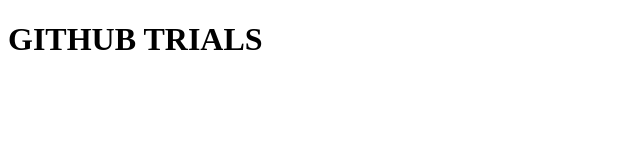
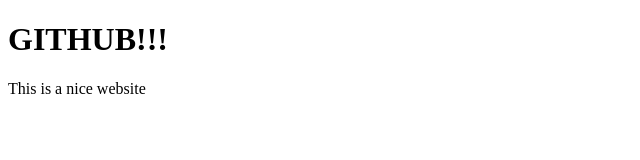
Before and after one commit to MathuraMG/DELETE_THIS, a plain HTML site: page index.html in a window 1280 px wide. Shown: the whole page, without its empty margins (0-640 px from the left). Drawn offline with Linux system fonts and the light colour scheme.

Commit message:
add a p tag

```diff
--- a/index.html
+++ b/index.html
@@ -7,6 +7,7 @@
   <title>Sample</title>
 </head>
 <body>
-  <h1> GITHUB TRIALS </h1>
+  <h1> GITHUB!!!</h1>
+  <p> This is a nice website </p>
 </body>
 </html>
```
